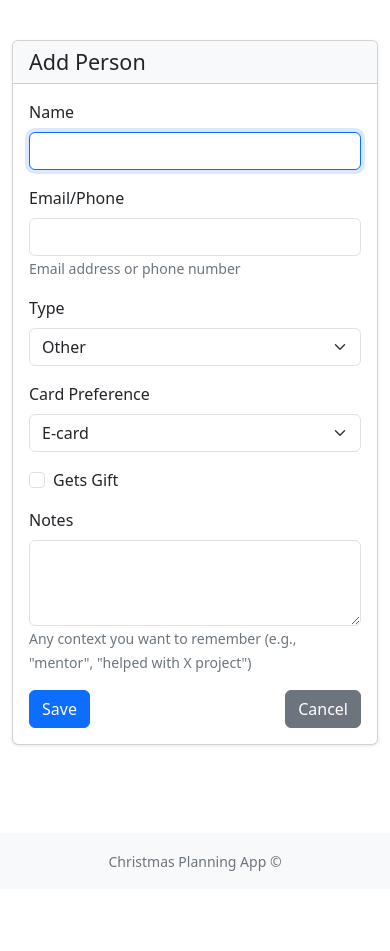
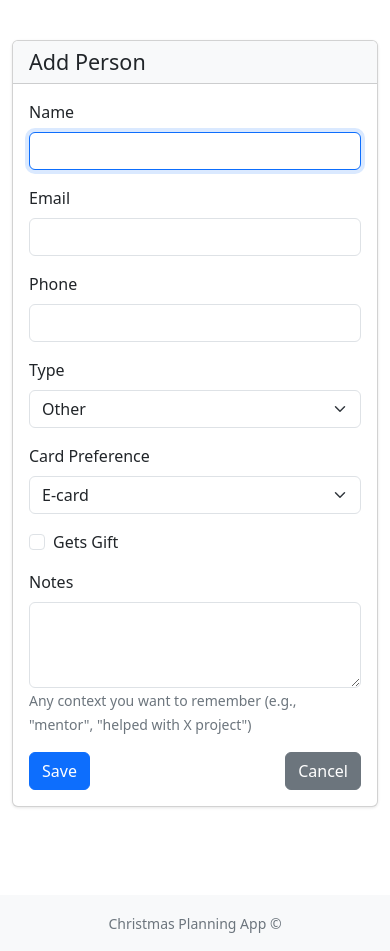
Before and after one commit to rafeco/be-thoughtful, a Flask app: page /people/new in a window 390 px wide. Shown: the part 56-1007 px from the top of the page. Before the commit the page ends 927 px from the top, so only its background shows below. Run offline with Flask 3, Linux system fonts and the light colour scheme; data comes from the database, SQL or seed files in the repository; some libraries are stand-ins or nearby versions.

Commit message:
Separate email and phone into distinct fields
Changes:
- Added phone field to Person model (VARCHAR(50))
- Updated PersonForm to have separate email and phone fields
- Added email validation to email field
- Updated person_new and person_edit routes to handle phone field
- Enhanced CSV import logic to auto-detect email vs phone:
  - If value contains '@', it's treated as email
  - Otherwise, it's treated as phone number
- Updated duplicate detection in CSV import to check both fields
- Updated all templates to display both email and phone:
  - person_detail.html: Shows both fields separately
  - people_list.html: Shows whichever is available (renamed column to "Contact")
  - person_form.html: Separate input fields for email and phone
  - writing_queue.html: Shows email or phone if available

Database migration:
- Added phone column to existing people table via ALTER TABLE

This improves contact management by properly separating email
addresses from phone numbers, making it easier to maintain
accurate contact information.

🤖 Generated with [Claude Code](https://claude.com/claude-code)

Co-Authored-By: Claude Sonnet 4.5 <noreply@anthropic.com>

```diff
--- a/app.py
+++ b/app.py
@@ -118,6 +118,7 @@ def person_new():
         person = Person(
             name=form.name.data,
             email=form.email.data,
+            phone=form.phone.data,
             person_type=form.person_type.data,
             card_preference=form.card_preference.data,
             gets_gift=form.gets_gift.data,
@@ -176,6 +177,7 @@ def person_edit(id):
     if form.validate_on_submit():
         person.name = form.name.data
         person.email = form.email.data
+        person.phone = form.phone.data
         person.person_type = form.person_type.data
         person.card_preference = form.card_preference.data
         person.gets_gift = form.gets_gift.data
@@ -239,13 +241,29 @@ def import_csv():
 
         for row in csv_reader:
             name = row.get('Full Name', '').strip()
-            email = row.get('Email/Phone Number', '').strip()
+            contact_info = row.get('Email/Phone Number', '').strip()
 
             if not name:
                 continue
 
-            # Check for duplicate
-            existing = Person.query.filter_by(name=name, email=email, active=True).first()
+            # Detect if contact_info is email or phone
+            email = None
+            phone = None
+            if contact_info:
+                if '@' in contact_info:
+                    email = contact_info
+                else:
+                    phone = contact_info
+
+            # Check for duplicate (by name and either email or phone)
+            existing = None
+            if email:
+                existing = Person.query.filter_by(name=name, email=email, active=True).first()
+            elif phone:
+                existing = Person.query.filter_by(name=name, phone=phone, active=True).first()
+            else:
+                existing = Person.query.filter_by(name=name, active=True).first()
+
             if existing:
                 skipped_count += 1
                 continue
@@ -254,6 +272,7 @@ def import_csv():
             person = Person(
                 name=name,
                 email=email,
+                phone=phone,
                 person_type='Other',
                 card_preference='E-card',
                 gets_gift=False
--- a/forms.py
+++ b/forms.py
@@ -26,7 +26,8 @@ CARD_PREFERENCES = [
 class PersonForm(FlaskForm):
     """Form for adding/editing a person."""
     name = StringField('Name', validators=[DataRequired()])
-    email = StringField('Email/Phone', validators=[Optional()])
+    email = StringField('Email', validators=[Optional(), Email()])
+    phone = StringField('Phone', validators=[Optional()])
     person_type = SelectField('Type', choices=PERSON_TYPES, default='Other')
     card_preference = SelectField('Card Preference', choices=CARD_PREFERENCES, default='E-card')
     gets_gift = BooleanField('Gets Gift')
--- a/models.py
+++ b/models.py
@@ -9,6 +9,7 @@ class Person(db.Model):
     id = db.Column(db.Integer, primary_key=True)
     name = db.Column(db.String(200), nullable=False)
     email = db.Column(db.String(200))
+    phone = db.Column(db.String(50))
     person_type = db.Column(db.String(50), default='Other')
     card_preference = db.Column(db.String(20), default='E-card')
     gets_gift = db.Column(db.Boolean, default=False)
--- a/templates/person_detail.html
+++ b/templates/person_detail.html
@@ -28,8 +28,11 @@
             </div>
             <div class="card-body">
                 <dl class="row mb-0">
-                    <dt class="col-sm-4">Email/Phone:</dt>
+                    <dt class="col-sm-4">Email:</dt>
                     <dd class="col-sm-8">{{ person.email or '-' }}</dd>
+
+                    <dt class="col-sm-4">Phone:</dt>
+                    <dd class="col-sm-8">{{ person.phone or '-' }}</dd>
 
                     <dt class="col-sm-4">Type:</dt>
                     <dd class="col-sm-8">
--- a/templates/person_form.html
+++ b/templates/person_form.html
@@ -31,7 +31,16 @@
                                 {% for error in form.email.errors %}{{ error }}{% endfor %}
                             </div>
                         {% endif %}
-                        <small class="form-text text-muted">Email address or phone number</small>
+                    </div>
+
+                    <div class="mb-3">
+                        {{ form.phone.label(class="form-label") }}
+                        {{ form.phone(class="form-control" + (" is-invalid" if form.phone.errors else "")) }}
+                        {% if form.phone.errors %}
+                            <div class="invalid-feedback">
+                                {% for error in form.phone.errors %}{{ error }}{% endfor %}
+                            </div>
+                        {% endif %}
                     </div>
 
                     <div class="mb-3">
--- a/templates/writing_queue.html
+++ b/templates/writing_queue.html
@@ -49,6 +49,8 @@
                                 <strong>{{ item.person.name }}</strong>
                                 {% if item.person.email %}
                                     <br><small class="text-muted">{{ item.person.email }}</small>
+                                {% elif item.person.phone %}
+                                    <br><small class="text-muted">{{ item.person.phone }}</small>
                                 {% endif %}
                                 {% if item.person.notes %}
                                     <br><small class="text-muted">{{ item.person.notes }}</small>
```
Also changed, not shown: templates/people_list.html (+10 -2 lines).
